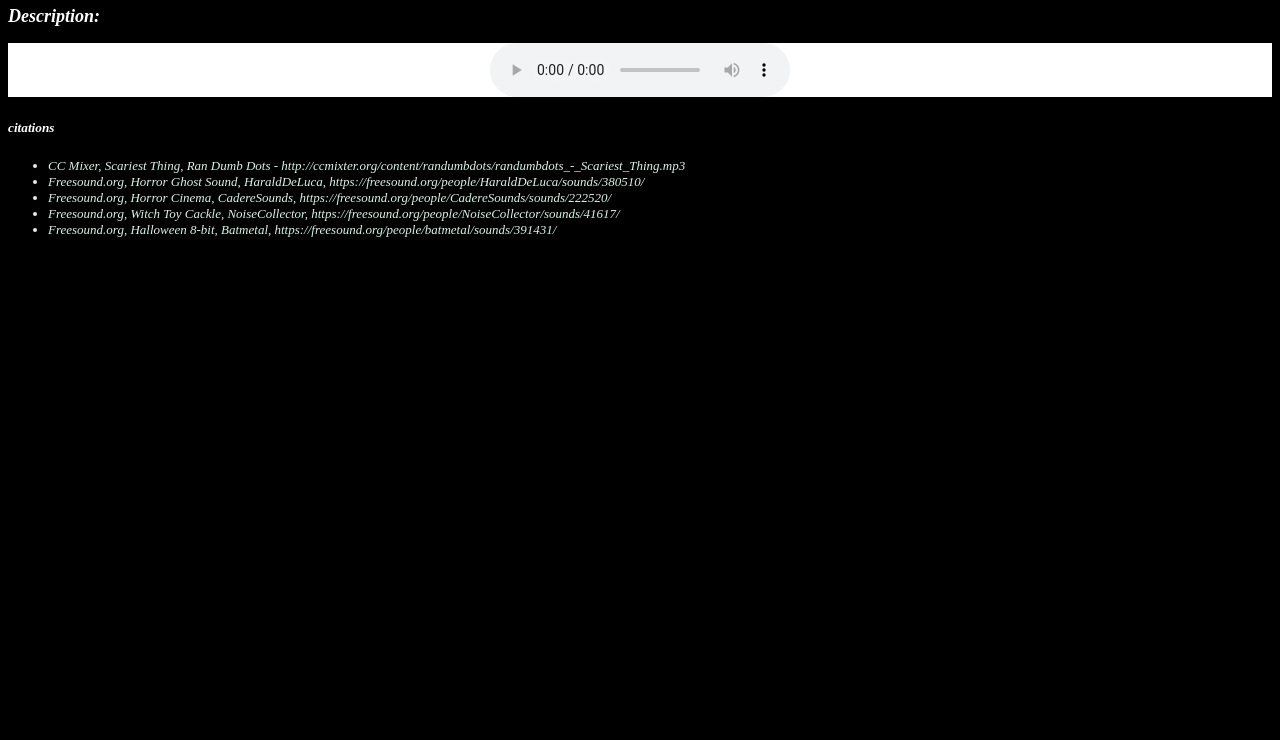
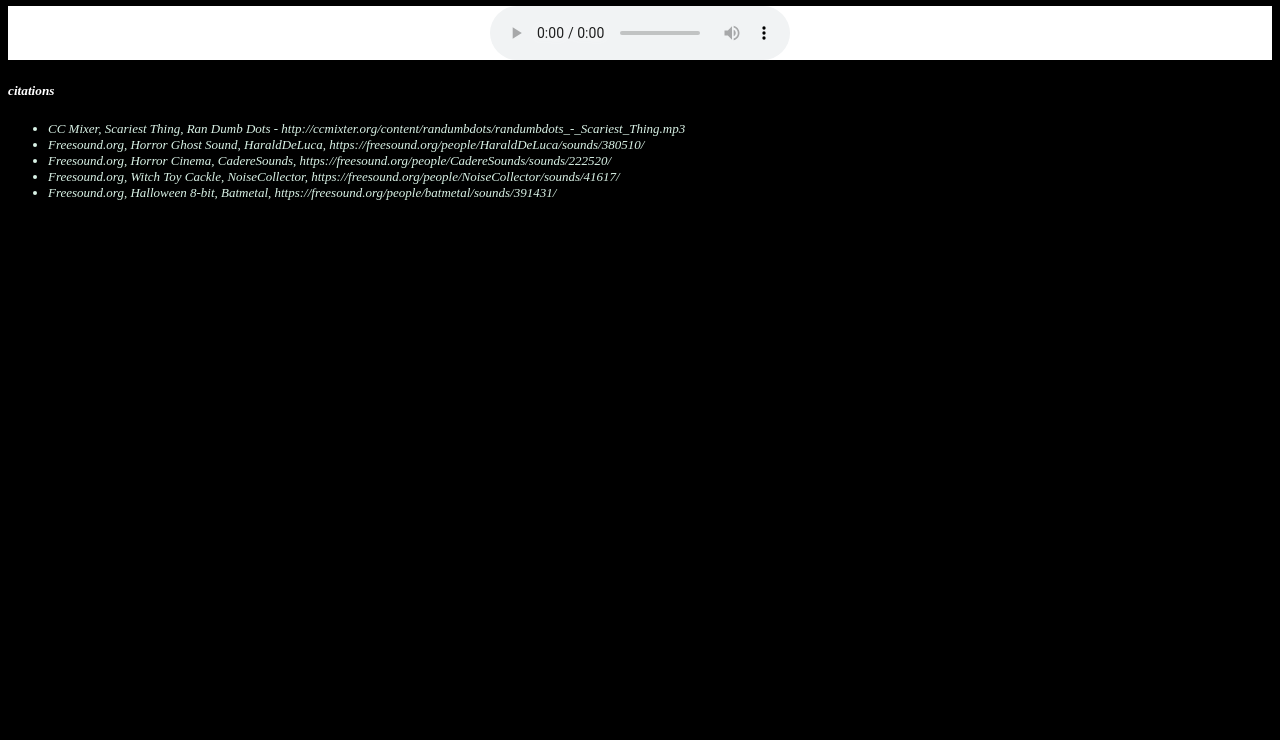
Before and after one commit to staceyrodriguez23/portfolio, a plain HTML site: page npage4.html in a window 1280 px wide. Shown: the part 60-800 px from the top of the page. Drawn offline with Linux system fonts and the light colour scheme.

Commit message:
Update npage4.html

```diff
--- a/npage4.html
+++ b/npage4.html
@@ -5,7 +5,7 @@
 </head>
 <body>
     <h1> ASSIGNMENT: Podcast </h1>
-     <h2> Description:  </h2>
+     <h2>  </h2>
          <a href= "page2.html">  </a>
         <p>
             <audio controls> <source src=  "rodriguezpodcast.wav" type= "audio/wav" >
```
